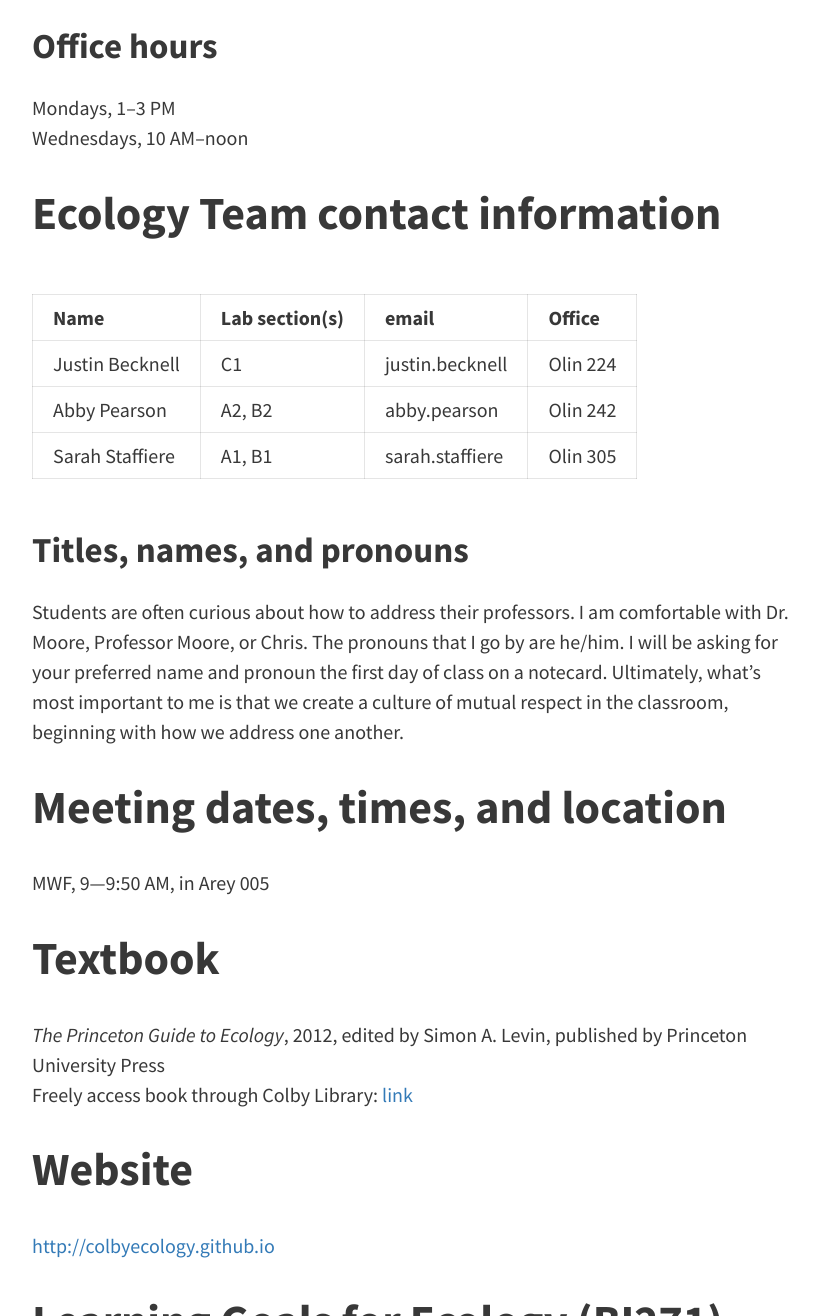
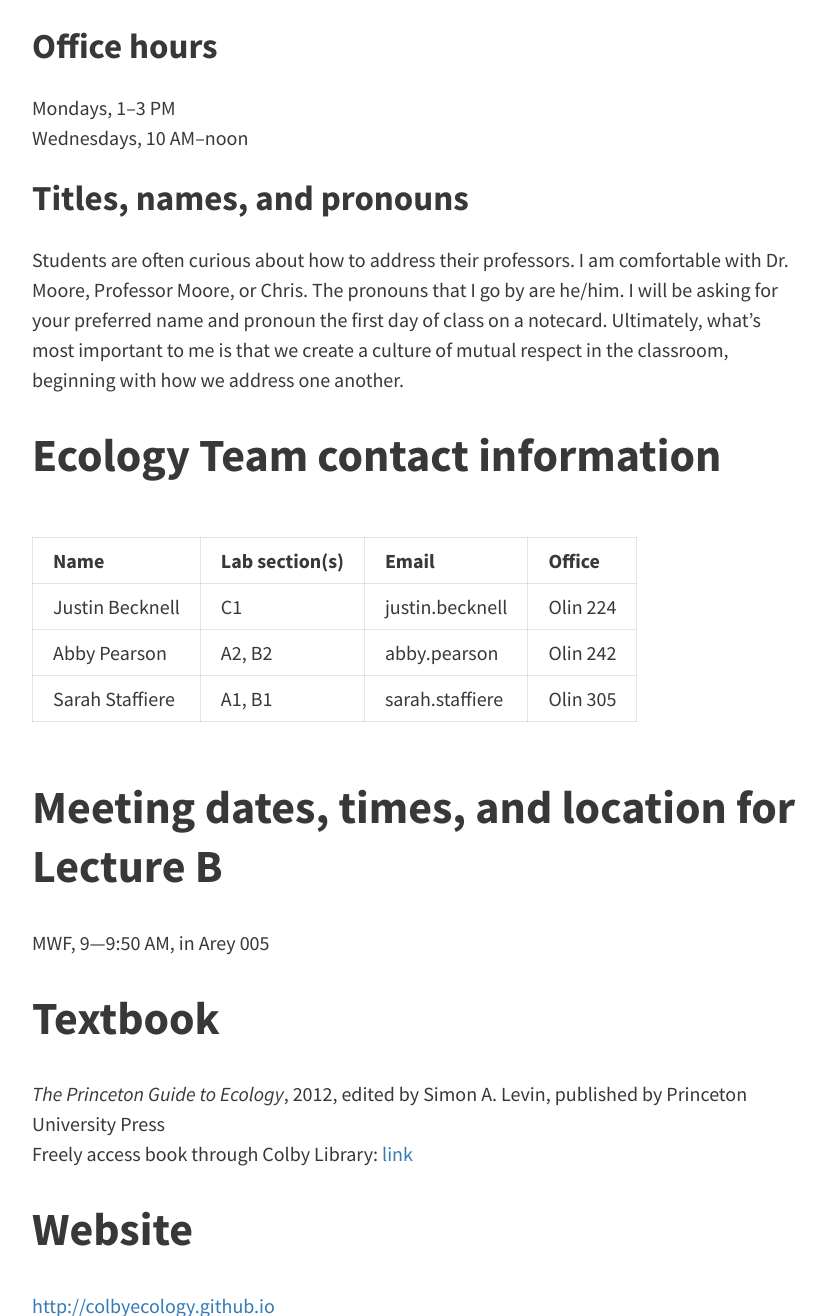
Before and after one commit to davan690/ColbyEcology.github.io, a Jekyll site: the page built from pages/syllabus.md, in a window 1280 px wide and 1400 px high, scrolled down 1953 px, cut to the strip 84-1400 px from the top of the window. Shown: the whole strip, without its empty margins (224-1050 px from the left). Built offline with Jekyll 4.4.1, drawn with Linux system fonts in a browser that asks for light colours; some of the changed text lies outside the part shown.

Commit message:
syll amend

```diff
--- a/pages/syllabus.md
+++ b/pages/syllabus.md
@@ -26,19 +26,18 @@ Calendar:
 Mondays, 1–3 PM
 Wednesdays, 10 AM–noon
 
+## Titles, names, and pronouns
+Students are often curious about how to address their professors. I am comfortable with Dr. Moore, Professor Moore, or Chris. The pronouns that I go by are he/him. I will be asking for your preferred name and pronoun the first day of class on a notecard. Ultimately, what's most important to me is that we create a culture of mutual respect in the classroom, beginning with how we address one another.
+
 # Ecology Team contact information
 
-Name            | Lab section(s) | email           | Office   |
+Name            | Lab section(s) | Email           | Office   |
 :---------------|:---------------|:----------------|:---------|
 Justin Becknell | C1             | justin.becknell | Olin 224 |
 Abby Pearson    | A2, B2         | abby.pearson    | Olin 242 |
 Sarah Staffiere | A1, B1         | sarah.staffiere | Olin 305 |
 
-## Titles, names, and pronouns
-Students are often curious about how to address their professors. I am comfortable with Dr. Moore, Professor Moore, or Chris. The pronouns that I go by are he/him. I will be asking for your preferred name and pronoun the first day of class on a notecard. Ultimately, what's most important to me is that we create a culture of mutual respect in the classroom, beginning with how we address one another.
-
-
-# Meeting dates, times, and location
+# Meeting dates, times, and location for Lecture B
 MWF, 9&#8212;9:50 AM, in Arey 005
 
 # Textbook
```
